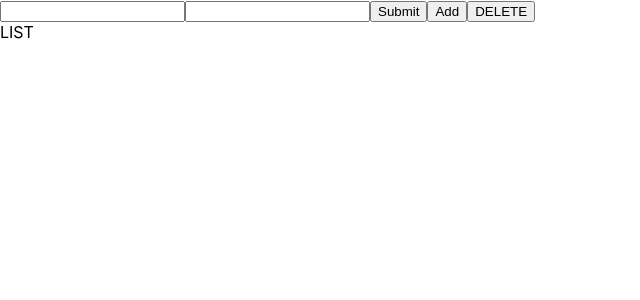
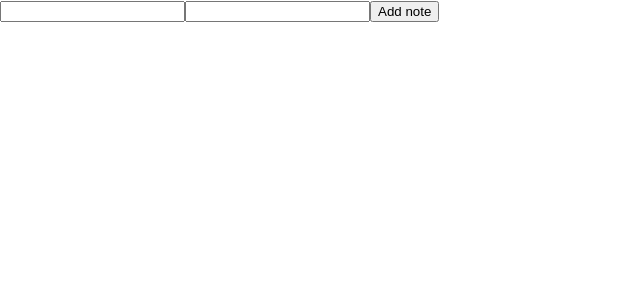
Before and after one commit to pesto-students/p7-jitesh-sutariyaparas, a React (Create React App) app in the folder Week-12/todo-app/: page / in a window 1280 px wide. Shown: the top 300 px of the page, without its empty margins (0-640 px from the left). Built offline with nearby package versions, Linux system fonts and the light colour scheme.

Commit message:
Add function for remove note

```diff
--- a/Week-12/todo-app/src/App.js
+++ b/Week-12/todo-app/src/App.js
@@ -1,4 +1,3 @@
-// import logo from './logo.svg';
 import "./App.css";
 import TodoForm from "./Todo-form.js";
 import TodoList from "./Todo-list.js";
@@ -8,14 +7,26 @@ function TodoApp() {
   const [todoListData, setTodoListData] = useState([]);
   const createNote = (values) => {
     const list = todoListData;
+    values["id"] = todoListData.length + 1;
     list.push(values);
     setTodoListData([...list]);
+  };
+  const removeFromList = (values) => {
+    todoListData.forEach((toDO, index) => {
+      console.log(index + " : " + toDO.id);
+      if (toDO.id === values.id) {
+        const list = todoListData;
+        list.splice(index, 1);
+        setTodoListData([...list]);
+        return;
+      }
+    });
   };
 
   return (
     <>
       <TodoForm createNote={createNote} />
-      <TodoList listData={todoListData} />
+      <TodoList todoListData={todoListData} removeFromList={removeFromList} />
     </>
   );
 }
--- /dev/null
+++ b/Week-12/todo-app/src/Todo-card.js
@@ -0,0 +1,21 @@
+// import "./Todo-list.css";
+// import React, { useState } from "react";
+
+function TodoCard({values,removeNote}) {
+
+  const removeCard = () => {
+    removeNote(values);
+  };
+
+  return (
+    <>
+      <div className="todo-list">
+        {values.name}
+        {values.description}
+        <button onClick={removeCard}>DELETE</button>
+      </div>
+    </>
+  );
+}
+
+export default TodoCard;
--- a/Week-12/todo-app/src/Todo-form.js
+++ b/Week-12/todo-app/src/Todo-form.js
@@ -1,16 +1,15 @@
 import "./Todo-form.css";
 import React, { useState } from "react";
 
-function TodoForm({ createNote }) {
+function TodoForm({ createNote}) {
   const [name, setName] = useState("");
   const [description, setDescription] = useState("");
 
   const handleSubmit = (event) => {
     event.preventDefault();
-    createNote({ name: name, description: description });
-  };
-
-  const removeTodo = () => {
+    createNote({ name: name, description: description, id: 1});
+    setDescription("");
+    setName("");
   };
 
   return (
@@ -26,9 +25,7 @@ function TodoForm({ createNote }) {
           value={description}
           onChange={(e) => setDescription(e.target.value)}
         />
-        <input type="submit" value="Submit" />
-        <button onClick={removeTodo}>Add</button>
-        <button onClick={removeTodo}>DELETE</button>
+        <input type="submit" value="Add note" />
       </form>
     </div>
   );
--- a/Week-12/todo-app/src/Todo-list.js
+++ b/Week-12/todo-app/src/Todo-list.js
@@ -1,9 +1,17 @@
 import "./Todo-list.css";
+import TodoCard from "./Todo-card.js";
 
-function TodoList(toList) {
+function TodoList({ todoListData, removeFromList }) {
+  const removeNote = (value) => {
+    removeFromList(value);
+  };
   return (
     <>
-      <div className="todo-list">LIST</div>
+      <div>
+        {todoListData.map((e) => (
+          <TodoCard values={e} removeNote={removeNote}></TodoCard>
+        ))}
+      </div>
     </>
   );
 }
```
